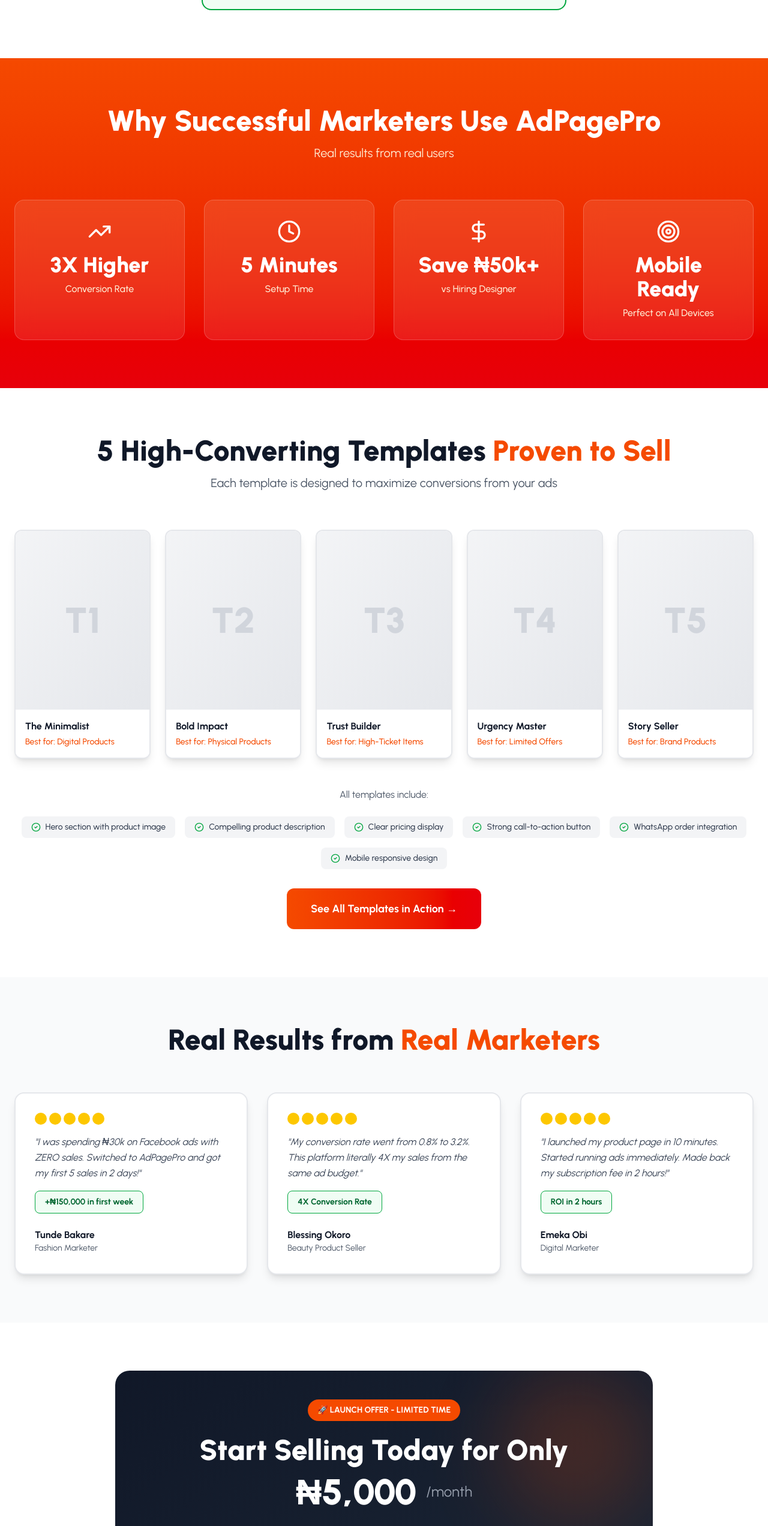
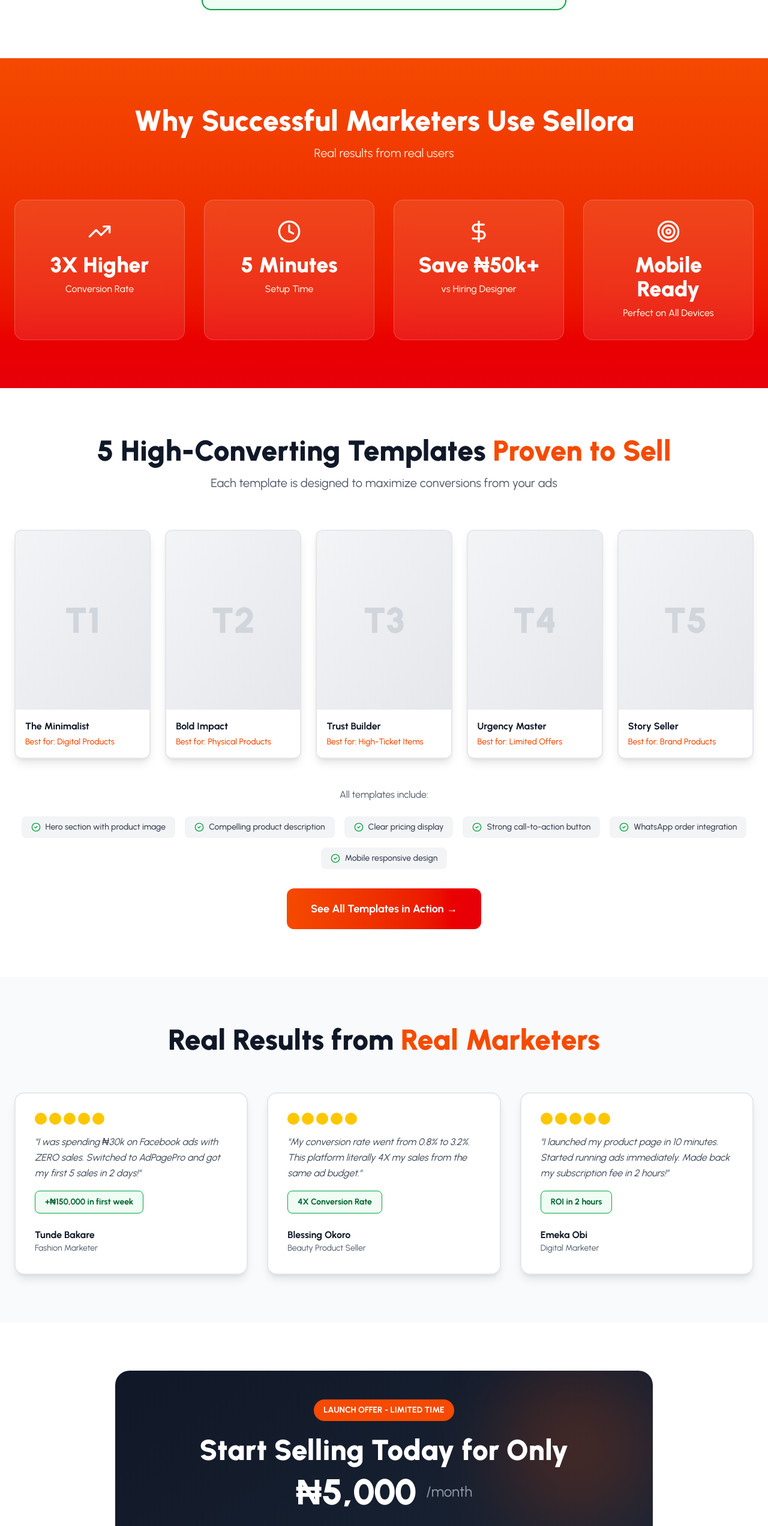
Before and after one commit to Emerald211/sellora, a Next.js app: page / in a window 1280 px wide. Shown: the part 2739-5283 px from the top of the page at 60% size. Built offline with nearby package versions, Linux system fonts and the light colour scheme.

Commit message:
Initial commit - Sellora landing page update1

```diff
--- a/src/app/page.tsx
+++ b/src/app/page.tsx
@@ -42,7 +42,7 @@
 
 							<p className='text-2xl text-gray-700 leading-relaxed mb-8'>
 								Stop losing sales to ugly product pages. Get high-converting,
-								single-product landing pages that turn your ad clicks into{' '}
+								single-product landing pages that turn your ad clicks into
 								<span className='font-bold text-orange-600'>instant sales</span>
 								.
 							</p>
@@ -117,11 +117,12 @@
 					<div className='max-w-7xl mx-auto'>
 						<div className='text-center mb-16'>
 							<h2 className='text-4xl lg:text-5xl font-black text-gray-900 mb-4'>
-								Are You Wasting Money on Ads That{' '}
-								<span className='text-red-600'>Don't Convert?</span>
+								Are You Wasting Money on Ads That
+								<span className='text-red-600'>Don&apos;t Convert?</span>
 							</h2>
 							<p className='text-xl text-gray-600'>
-								You're not alone. Here's what's killing your sales...
+								You&apos;re not alone. Here&apos;s what&apos;s killing your
+								sales...
 							</p>
 						</div>
 
@@ -199,7 +200,7 @@
 					<div className='max-w-7xl mx-auto'>
 						<div className='text-center mb-16'>
 							<h2 className='text-4xl lg:text-5xl font-black mb-4'>
-								Why Successful Marketers Use AdPagePro
+								Why Successful Marketers Use Sellora
 							</h2>
 							<p className='text-xl text-orange-100'>
 								Real results from real users
@@ -320,7 +321,7 @@
 							<div className='relative z-10'>
 								<div className='text-center mb-12'>
 									<div className='inline-block bg-orange-600 text-white px-4 py-2 rounded-full text-sm font-bold mb-6'>
-										🚀 LAUNCH OFFER - LIMITED TIME
+										LAUNCH OFFER - LIMITED TIME
 									</div>
 									<h2 className='text-4xl lg:text-5xl font-black mb-4'>
 										Start Selling Today for Only
@@ -330,7 +331,7 @@
 										<span className='text-2xl text-gray-400'>/month</span>
 									</div>
 									<p className='text-xl text-gray-300 mb-8'>
-										That's less than the cost of ONE Facebook ad campaign
+										That&apos;s less than the cost of ONE Facebook ad campaign
 									</p>
 								</div>
 
@@ -424,12 +425,7 @@
 	</div>
 );
 
-const StepCard: React.FC<StepCardProps> = ({
-	number,
-	title,
-	description,
-
-}) => (
+const StepCard: React.FC<StepCardProps> = ({ number, title, description }) => (
 	<div className='relative'>
 		<div className='bg-white rounded-2xl p-8 shadow-lg border-2 border-orange-200 hover:border-orange-400 transition h-full'>
 			<div className='absolute -top-4 -left-4 w-12 h-12 bg-gradient-to-br from-orange-600 to-red-600 rounded-full flex items-center justify-center text-white text-2xl font-black shadow-lg'>
```
